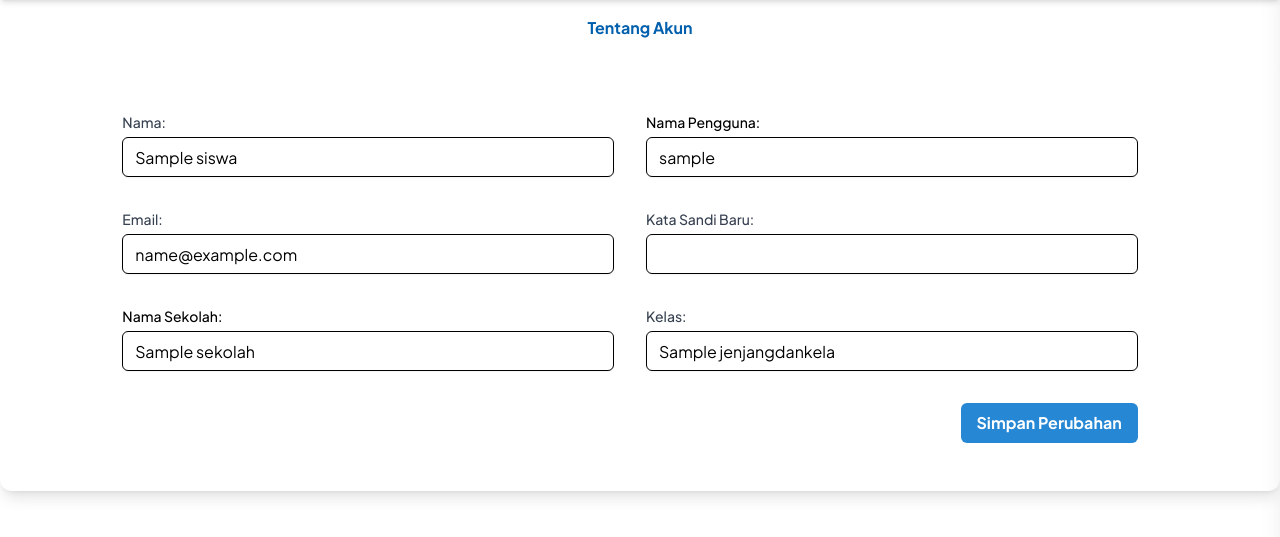
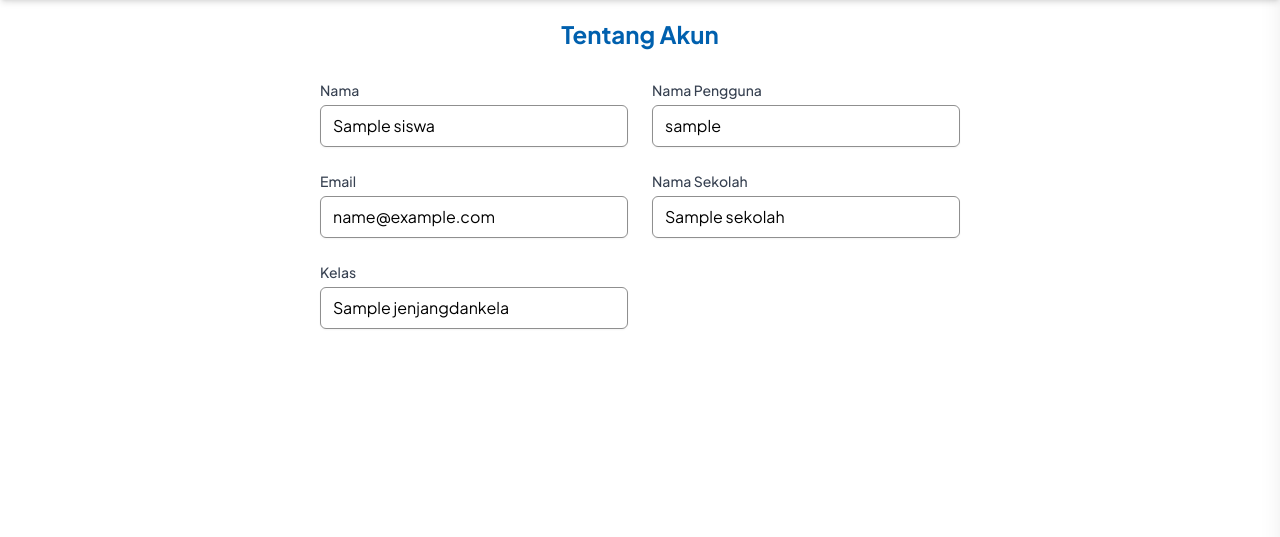
Before and after one commit to lrndwy/Digilib-Diginusa, a Django app: page /siswa/tentang-akun in a window 1280 px wide. Shown: the part 64-601 px from the top of the page. Run offline with Django 5.2, Linux system fonts and the light colour scheme; a user stored in the database is signed in; tables that the repository leaves empty hold one stand-in row (values such as "Sample post"); grey boxes marked "Sample" are stand-in pictures; style sheets or scripts are compiled from the project's sources; some libraries are stand-ins or nearby versions; some web fonts are replaced.

Commit message:
update kecil

```diff
--- a/templates/siswa/tentang_akun.html
+++ b/templates/siswa/tentang_akun.html
@@ -8,70 +8,49 @@
 {% include 'components/navbar_sidebar_siswa.html' %}
 
 <!-- Content -->
-<div class="font-pj-bold-18 mt-20 flex flex-col items-center justify-center">
-    <h1 class="text-2xl font-bold mb-6 text-cornflowerblue-200">Tentang Akun</h1>
-
-    <div class="flex items-center justify-center p-4 shadow-lg w-fit rounded-xl">
-        <form method="post" class="p-6 flex flex-col items-center justify-center w-full">
+<div class="font-pj-bold-18 mt-20 max-w-2xl mx-auto">
+    <h1 class="text-[24px] font-bold text-center text-cornflowerblue-200">Tentang Akun</h1>
+    <div class="px-4 py-5">
+        <form method="post" class="space-y-2">
             {% csrf_token %}
 
-            <div class="flex flex-wrap justify-center w-full gap-4 pr-5">
-                <div class="m-2 w-full md:w-5/12">
-                    <label for="nama" class="block text-sm font-medium text-gray-700 mb-1">Nama:</label>
-                    <input type="text"
-                        class="w-full rounded-md border border-solid border-black shadow-sm h-10 pl-3 focus:outline-none"
-                        id="nama" name="nama" value="{{ siswa.nama }}">
+            <div class="grid grid-cols-1 md:grid-cols-2 gap-6">
+                <div>
+                    <label for="nama" class="block text-sm font-medium text-gray-700 mb-1">Nama</label>
+                    <input type="text" id="nama" name="nama" value="{{ siswa.nama }}" readonly
+                        class="w-full px-3 py-2 border border-gray-300 rounded-md shadow-sm focus:outline-none focus:ring-2 focus:ring-cornflowerblue-200">
                 </div>
 
-                <div class="m-2 w-full md:w-5/12">
-                    <label for="username" class="block text-sm font-medium text-gray-7000 mb-1">Nama Pengguna:</label>
-                    <input type="text"
-                        class="w-full rounded-md border border-solid border-black shadow-sm h-10 pl-3 focus:outline-none"
-                        id="username" name="username" value="{{ user.username }}">
+                <div>
+                    <label for="username" class="block text-sm font-medium text-gray-700 mb-1">Nama Pengguna</label>
+                    <input type="text" id="username" name="username" value="{{ user.username }}" readonly
+                        class="w-full px-3 py-2 border border-gray-300 rounded-md shadow-sm focus:outline-none focus:ring-2 focus:ring-cornflowerblue-200">
                 </div>
 
-                <div class="m-2 w-full md:w-5/12">
-                    <label for="email" class="block text-sm font-medium text-gray-700 mb-1">Email:</label>
-                    <input type="email"
-                        class="w-full rounded-md border border-solid border-black shadow-sm h-10 pl-3 focus:outline-none"
-                        id="email" name="email" value="{{ user.email }}">
+                <div>
+                    <label for="email" class="block text-sm font-medium text-gray-700 mb-1">Email</label>
+                    <input type="email" id="email" name="email" value="{{ user.email }}" readonly
+                        class="w-full px-3 py-2 border border-gray-300 rounded-md shadow-sm focus:outline-none focus:ring-2 focus:ring-cornflowerblue-200">
                 </div>
 
-                <div class="m-2 w-full md:w-5/12">
-                    <label for="password" class="block text-sm font-medium text-gray-700 mb-1">Kata Sandi Baru:</label>
-                    <input type="password"
-                        class="w-full rounded-md border border-solid border-black shadow-sm h-10 pl-3 focus:outline-none"
-                        id="password" name="password">
+                <div>
+                    <label for="namaSekolah" class="block text-sm font-medium text-gray-700 mb-1">Nama Sekolah</label>
+                    <input type="text" id="namaSekolah" name="namaSekolah" value="{{ siswa.sekolah }}" readonly
+                        class="w-full px-3 py-2 border border-gray-300 rounded-md shadow-sm focus:outline-none focus:ring-2 focus:ring-cornflowerblue-200">
                 </div>
 
-                <div class="m-2 w-full md:w-5/12">
-                    <label for="namaSekolah" class="block text-sm font-medium text-gray-7000 mb-1">Nama Sekolah:</label>
-                    <input type="text"
-                        class="w-full rounded-md border border-solid border-black shadow-sm h-10 pl-3 focus:outline-none"
-                        id="namaSekolah" name="namaSekolah" value="{{ siswa.sekolah }}" readonly>
+                <div>
+                    <label for="kelas" class="block text-sm font-medium text-gray-700 mb-1">Kelas</label>
+                    <input type="text" id="kelas" name="kelas" value="{{ siswa.kelas }}" readonly
+                        class="w-full px-3 py-2 border border-gray-300 rounded-md shadow-sm focus:outline-none focus:ring-2 focus:ring-cornflowerblue-200">
                 </div>
-
-                <div class="m-2 w-full md:w-5/12">
-                    <label for="kelas" class="block text-sm font-medium text-gray-700 mb-1">Kelas:</label>
-                    <input type="text"
-                        class="w-full rounded-md border border-solid border-black shadow-sm h-10 pl-3 focus:outline-none"
-                        id="kelas" name="kelas" value="{{ siswa.kelas }}" readonly>
-                </div>
-
-                <div class="m-2 w-full md:w-5/12">
-                    <!-- Div kosong untuk menjaga keseimbangan -->
-                </div>
-
-                <div class="m-2 w-full md:w-5/12 flex justify-end">
-                    <button type="submit"
-                        class="bg-cornflowerblue-100 hover:bg-cornflowerblue-200 text-white font-bold font-pj-bold-18 text-[16px] py-2 px-4 rounded-md border-none transition duration-300 ease-in-out">
-                        Simpan Perubahan
-                    </button>
-                </div>
-
             </div>
-
-
+{% comment %} <div class="flex justify-end mt-6">
+                <button type="submit"
+                    class="px-4 py-2 bg-cornflowerblue-100 text-white font-bold rounded-md hover:bg-cornflowerblue-200 transition duration-300 ease-in-out">
+                    Simpan Perubahan
+                </button>
+            </div> {% endcomment %}
         </form>
     </div>
 </div>
```
Also changed, not shown: templates/guru/tentang_akun.html (+26 -48 lines), templates/render/buku.html (+53 -1 lines), templates/render/materi.html (+56 -4 lines).
